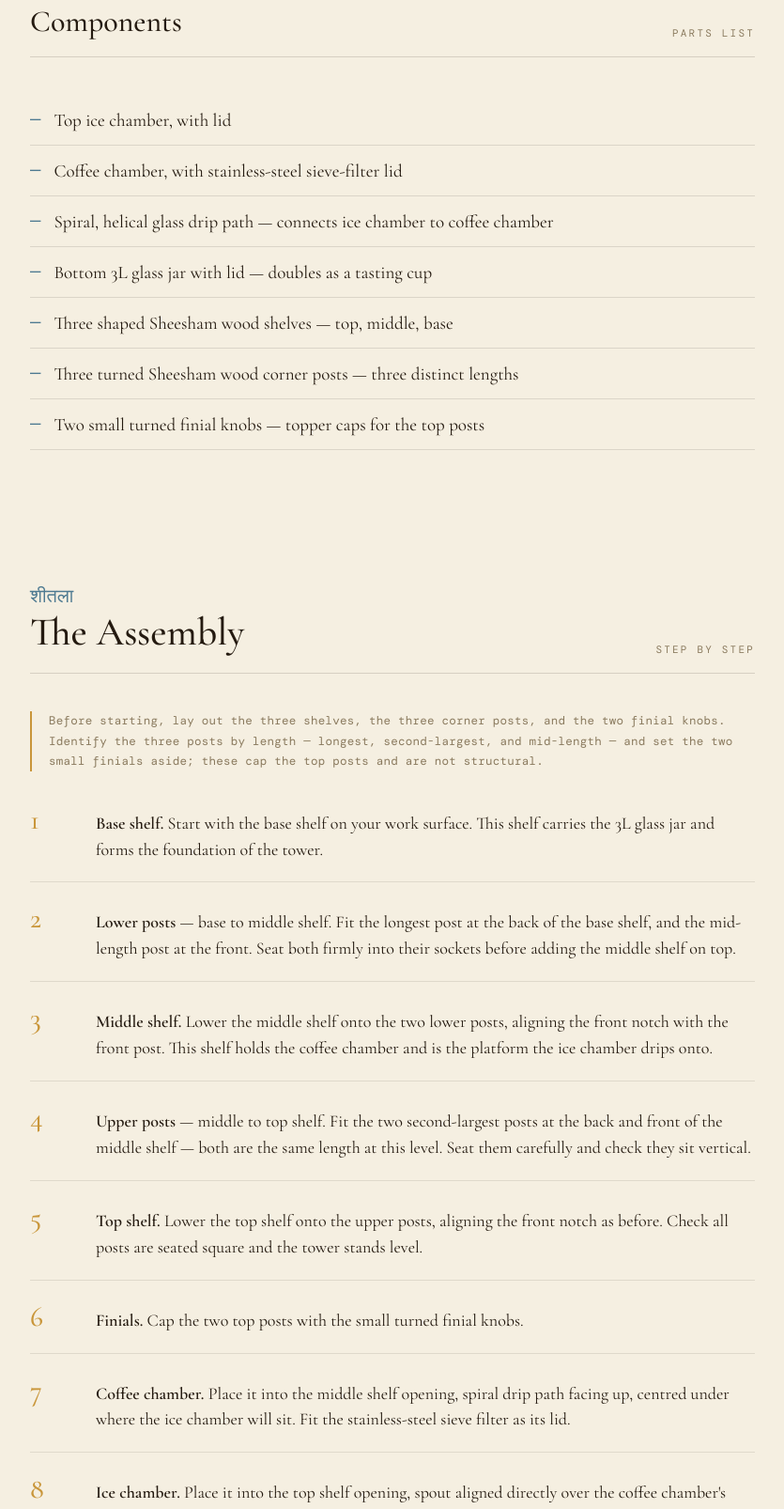
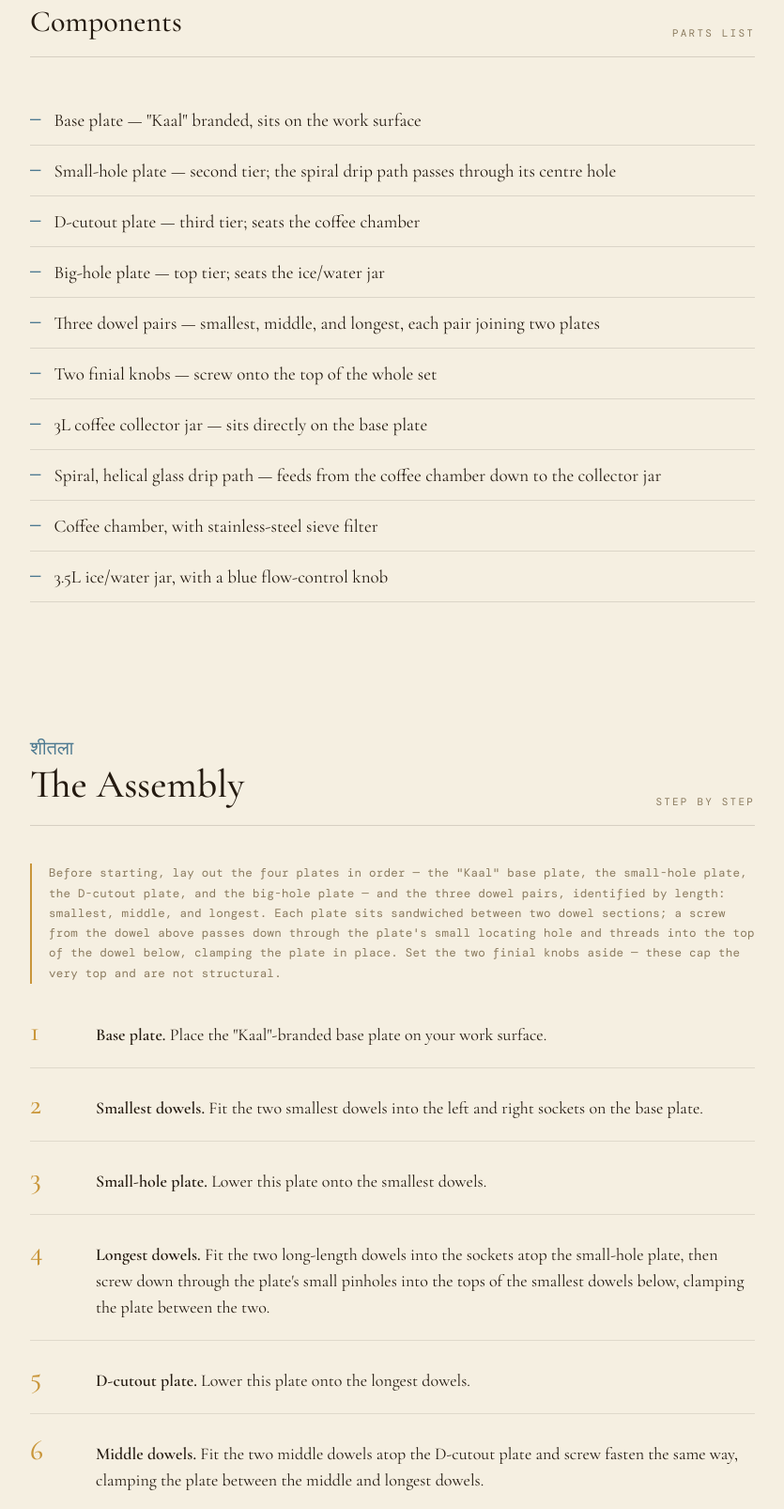
Before and after one commit to Aravsaluja/kaal, a plain HTML site: page index.html in a window 1280 px wide. Shown: the part 1354-2960 px from the top of the page at 94% size, without its empty margins (222-1057 px from the left). Drawn offline with nearby package versions, Linux system fonts and the light colour scheme.

Commit message:
Update index.html

```diff
--- a/index.html
+++ b/index.html
@@ -281,13 +281,16 @@
       <div class="tag">Parts List</div>
     </div>
     <ul class="components">
-      <li>Top ice chamber, with lid</li>
-      <li>Coffee chamber, with stainless-steel sieve-filter lid</li>
-      <li>Spiral, helical glass drip path — connects ice chamber to coffee chamber</li>
-      <li>Bottom 3L glass jar with lid — doubles as a tasting cup</li>
-      <li>Three shaped Sheesham wood shelves — top, middle, base</li>
-      <li>Three turned Sheesham wood corner posts — three distinct lengths</li>
-      <li>Two small turned finial knobs — topper caps for the top posts</li>
+      <li>Base plate — "Kaal" branded, sits on the work surface</li>
+      <li>Small-hole plate — second tier; the spiral drip path passes through its centre hole</li>
+      <li>D-cutout plate — third tier; seats the coffee chamber</li>
+      <li>Big-hole plate — top tier; seats the ice/water jar</li>
+      <li>Three dowel pairs — smallest, middle, and longest, each pair joining two plates</li>
+      <li>Two finial knobs — screw onto the top of the whole set</li>
+      <li>3L coffee collector jar — sits directly on the base plate</li>
+      <li>Spiral, helical glass drip path — feeds from the coffee chamber down to the collector jar</li>
+      <li>Coffee chamber, with stainless-steel sieve filter</li>
+      <li>3.5L ice/water jar, with a blue flow-control knob</li>
     </ul>
   </section>
 
@@ -302,21 +305,28 @@
     </div>
 
     <p class="note">
-      Before starting, lay out the three shelves, the three corner posts, and the two finial
-      knobs. Identify the three posts by length — longest, second-largest, and mid-length —
-      and set the two small finials aside; these cap the top posts and are not structural.
+      Before starting, lay out the four plates in order — the "Kaal" base plate, the small-hole
+      plate, the D-cutout plate, and the big-hole plate — and the three dowel pairs, identified
+      by length: smallest, middle, and longest. Each plate sits sandwiched between two dowel
+      sections; a screw from the dowel above passes down through the plate's small locating hole
+      and threads into the top of the dowel below, clamping the plate in place. Set the two
+      finial knobs aside — these cap the very top and are not structural.
     </p>
 
     <div class="steps">
-      <div class="step"><div class="num">1</div><div class="txt"><b>Base shelf.</b> Start with the base shelf on your work surface. This shelf carries the 3L glass jar and forms the foundation of the tower.</div></div>
-      <div class="step"><div class="num">2</div><div class="txt"><b>Lower posts</b> — base to middle shelf. Fit the longest post at the back of the base shelf, and the mid-length post at the front. Seat both firmly into their sockets before adding the middle shelf on top.</div></div>
-      <div class="step"><div class="num">3</div><div class="txt"><b>Middle shelf.</b> Lower the middle shelf onto the two lower posts, aligning the front notch with the front post. This shelf holds the coffee chamber and is the platform the ice chamber drips onto.</div></div>
-      <div class="step"><div class="num">4</div><div class="txt"><b>Upper posts</b> — middle to top shelf. Fit the two second-largest posts at the back and front of the middle shelf — both are the same length at this level. Seat them carefully and check they sit vertical.</div></div>
-      <div class="step"><div class="num">5</div><div class="txt"><b>Top shelf.</b> Lower the top shelf onto the upper posts, aligning the front notch as before. Check all posts are seated square and the tower stands level.</div></div>
-      <div class="step"><div class="num">6</div><div class="txt"><b>Finials.</b> Cap the two top posts with the small turned finial knobs.</div></div>
-      <div class="step"><div class="num">7</div><div class="txt"><b>Coffee chamber.</b> Place it into the middle shelf opening, spiral drip path facing up, centred under where the ice chamber will sit. Fit the stainless-steel sieve filter as its lid.</div></div>
-      <div class="step"><div class="num">8</div><div class="txt"><b>Ice chamber.</b> Place it into the top shelf opening, spout aligned directly over the coffee chamber's spiral drip path. Fit its lid.</div></div>
-      <div class="step"><div class="num">9</div><div class="txt"><b>Bottom jar.</b> Slide the 3L glass jar beneath the middle shelf so its neck sits under the coffee chamber's drip outlet. It collects the finished brew and can be used directly as a tasting cup.</div></div>
+      <div class="step"><div class="num">1</div><div class="txt"><b>Base plate.</b> Place the "Kaal"-branded base plate on your work surface.</div></div>
+      <div class="step"><div class="num">2</div><div class="txt"><b>Smallest dowels.</b> Fit the two smallest dowels into the left and right sockets on the base plate.</div></div>
+      <div class="step"><div class="num">3</div><div class="txt"><b>Small-hole plate.</b> Lower this plate onto the smallest dowels.</div></div>
+      <div class="step"><div class="num">4</div><div class="txt"><b>Longest dowels.</b> Fit the two long-length dowels into the sockets atop the small-hole plate, then screw down through the plate's small pinholes into the tops of the smallest dowels below, clamping the plate between the two.</div></div>
+      <div class="step"><div class="num">5</div><div class="txt"><b>D-cutout plate.</b> Lower this plate onto the longest dowels.</div></div>
+      <div class="step"><div class="num">6</div><div class="txt"><b>Middle dowels.</b> Fit the two middle dowels atop the D-cutout plate and screw fasten the same way, clamping the plate between the middle and longest dowels.</div></div>
+      <div class="step"><div class="num">7</div><div class="txt"><b>Big-hole plate.</b> Lower this plate onto the middle dowels.</div></div>
+      <div class="step"><div class="num">8</div><div class="txt"><b>Finials.</b> Screw the two finial knobs onto the tops of the middle dowels.</div></div>
+      <div class="step"><div class="num">9</div><div class="txt"><b>Coffee collector.</b> Place the 3L coffee collector jar directly onto the "Kaal" base plate.</div></div>
+      <div class="step"><div class="num">10</div><div class="txt"><b>Spiral drip path.</b> Feed the spiral, helical glass tube down through the small-hole plate so it hangs above the collector jar.</div></div>
+      <div class="step"><div class="num">11</div><div class="txt"><b>Coffee chamber.</b> Fit the stainless-steel sieve into the coffee chamber, then set it into the D-cutout plate, aligned above the spiral drip path.</div></div>
+      <div class="step"><div class="num">12</div><div class="txt"><b>Ice/water jar.</b> Place the 3.5L jar into the big-hole top plate, with its spout and blue flow-control knob aligned directly over the coffee chamber.</div></div>
+      <div class="step"><div class="num">13</div><div class="txt"><b>First run — water only.</b> Before brewing, fill the top jar with water only and open the blue flow-control knob. Run it through once and adjust the knob until you have a steady, even drip — then you're ready to brew.</div></div>
     </div>
   </section>
 
@@ -354,9 +364,13 @@
       <div class="tag">Keeping It</div>
     </div>
     <p class="body-copy">
-      Hand-wash all glass components — the ice chamber, coffee chamber, spiral drip path, and
+      Hand-wash all glass components — the ice/water jar, coffee chamber, spiral drip path, and
       jar are hand-blown and not dishwasher-safe. Wipe the Sheesham wood frame with a dry or
       barely-damp cloth; avoid soaking, as prolonged moisture can affect the wood's finish.
+    </p>
+    <p class="body-copy" style="margin-top:20px;">
+      Each time you reassemble the tower, run it once with water only and check the drip rate
+      through the blue flow-control knob before brewing.
     </p>
   </section>
 
```
